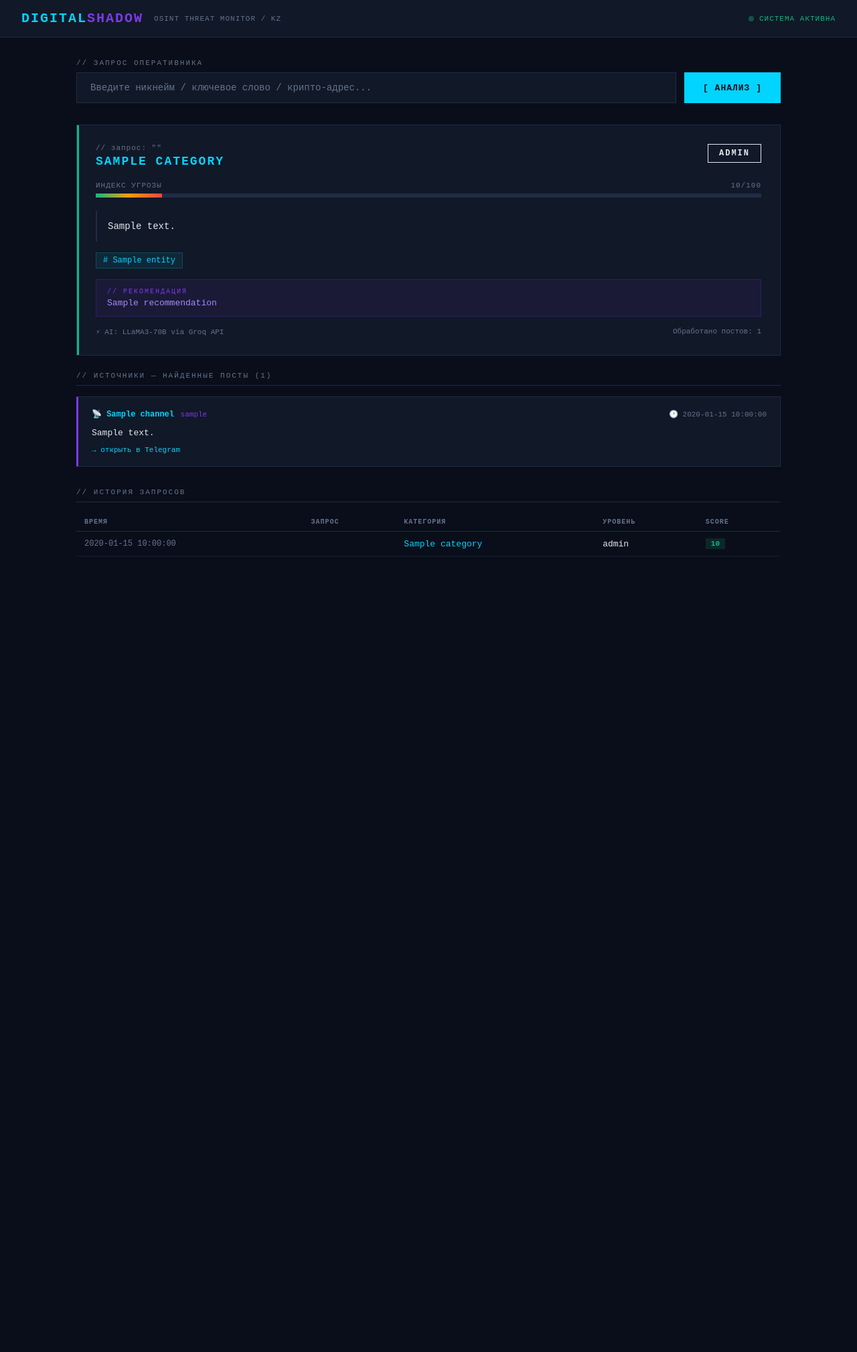
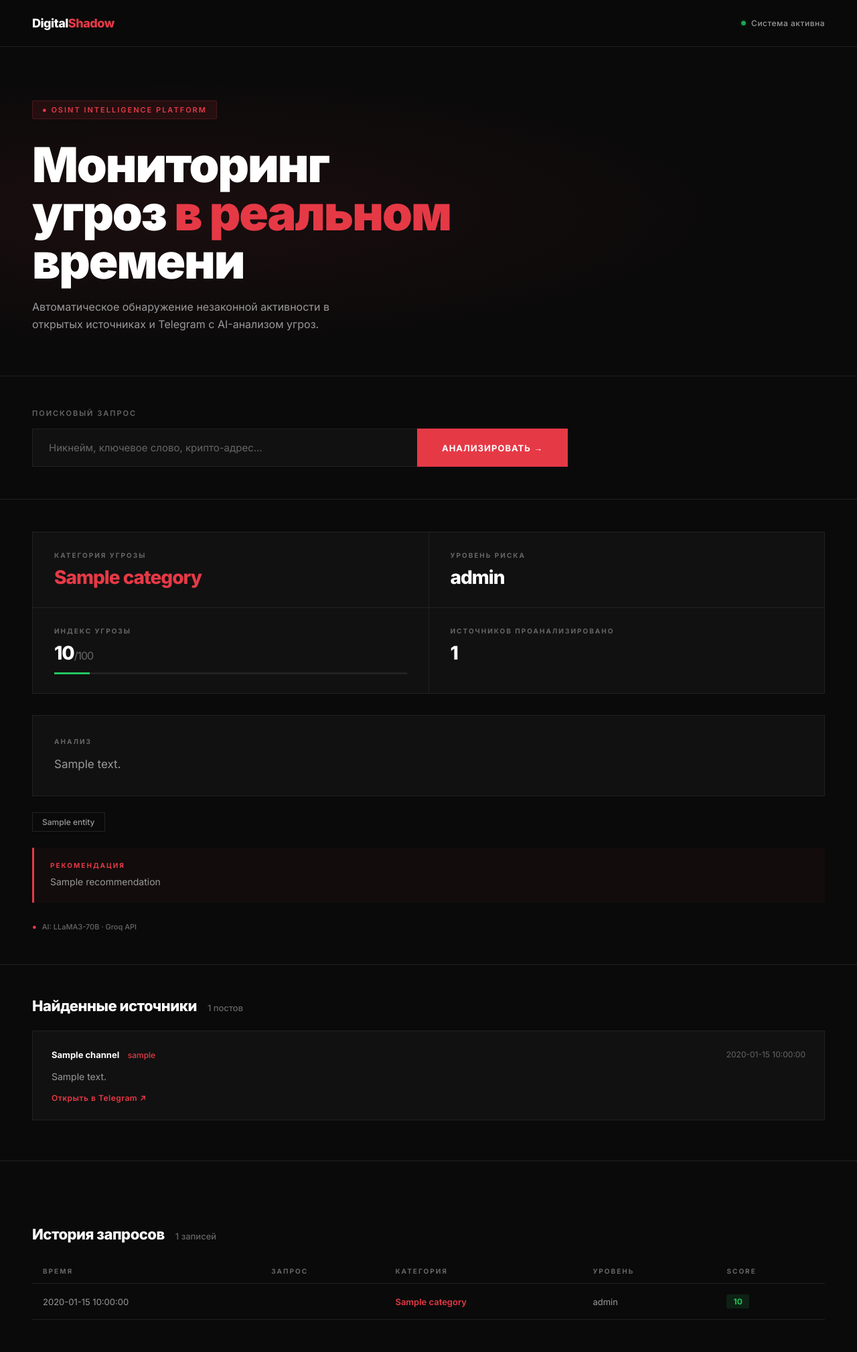
Before and after one commit to r1laun/digital-shadow_MVP, a FastAPI app: template templates/index.html in a window 1280 px wide. Shown: the whole page at 67% size. Before the commit the page ends 831 px from the top, so only its background shows below. Run offline with FastAPI, Linux system fonts and the light colour scheme; the template is opened without the code that fills it: most values are stand-ins (such as "Sample title", 1, 10 or a date in 2020).

Commit message:
Update index.html

```diff
--- a/templates/index.html
+++ b/templates/index.html
@@ -4,201 +4,521 @@
 <meta charset="UTF-8">
 <meta name="viewport" content="width=device-width, initial-scale=1.0">
 <title>Digital Shadow — OSINT Monitor</title>
+<link href="https://fonts.googleapis.com/css2?family=Inter:wght@300;400;500;600;700;800;900&display=swap" rel="stylesheet">
 <style>
   :root {
-    --bg: #0a0e1a;
-    --surface: #111827;
-    --border: #1e2d45;
-    --accent: #00d4ff;
-    --accent2: #7c3aed;
-    --text: #e2e8f0;
-    --muted: #64748b;
+    --bg: #0a0a0a;
+    --surface: #111111;
+    --surface2: #1a1a1a;
+    --border: #222222;
+    --accent: #e63946;
+    --accent2: #ff6b6b;
+    --text: #ffffff;
+    --muted: #666666;
+    --muted2: #999999;
+    --success: #22c55e;
+    --warning: #f59e0b;
     --danger: #ef4444;
-    --warning: #f59e0b;
-    --success: #10b981;
     --critical: #dc2626;
   }
+
   * { margin: 0; padding: 0; box-sizing: border-box; }
-  body { background: var(--bg); color: var(--text); font-family: 'Courier New', monospace; min-height: 100vh; }
 
-  header {
-    border-bottom: 1px solid var(--border);
-    padding: 16px 32px;
+  body {
+    background: var(--bg);
+    color: var(--text);
+    font-family: 'Inter', sans-serif;
+    min-height: 100vh;
+    -webkit-font-smoothing: antialiased;
+  }
+
+  /* NAV */
+  nav {
     display: flex;
     align-items: center;
-    gap: 16px;
+    justify-content: space-between;
+    padding: 24px 48px;
+    border-bottom: 1px solid var(--border);
+    position: sticky;
+    top: 0;
+    background: rgba(10,10,10,0.95);
+    backdrop-filter: blur(12px);
+    z-index: 100;
+  }
+
+  .nav-logo {
+    font-size: 18px;
+    font-weight: 800;
+    letter-spacing: -0.5px;
+    color: var(--text);
+  }
+
+  .nav-logo span { color: var(--accent); }
+
+  .nav-status {
+    display: flex;
+    align-items: center;
+    gap: 8px;
+    font-size: 12px;
+    color: var(--muted2);
+    font-weight: 500;
+    letter-spacing: 0.5px;
+  }
+
+  .status-dot {
+    width: 7px; height: 7px;
+    background: var(--success);
+    border-radius: 50%;
+    animation: pulse 2s infinite;
+  }
+
+  @keyframes pulse { 0%, 100% { opacity: 1; box-shadow: 0 0 0 0 rgba(34,197,94,0.4); } 50% { opacity: 0.8; box-shadow: 0 0 0 4px rgba(34,197,94,0); } }
+
+  /* HERO */
+  .hero {
+    padding: 80px 48px 64px;
+    border-bottom: 1px solid var(--border);
+    background: radial-gradient(ellipse at 20% 50%, rgba(230,57,70,0.08) 0%, transparent 60%);
+  }
+
+  .hero-tag {
+    display: inline-flex;
+    align-items: center;
+    gap: 8px;
+    background: rgba(230,57,70,0.1);
+    border: 1px solid rgba(230,57,70,0.2);
+    color: var(--accent);
+    font-size: 11px;
+    font-weight: 600;
+    letter-spacing: 2px;
+    text-transform: uppercase;
+    padding: 6px 14px;
+    border-radius: 2px;
+    margin-bottom: 32px;
+  }
+
+  .hero h1 {
+    font-size: clamp(40px, 6vw, 72px);
+    font-weight: 900;
+    line-height: 1.0;
+    letter-spacing: -2px;
+    max-width: 700px;
+    margin-bottom: 20px;
+  }
+
+  .hero h1 span { color: var(--accent); }
+
+  .hero-sub {
+    font-size: 16px;
+    color: var(--muted2);
+    font-weight: 400;
+    max-width: 500px;
+    line-height: 1.6;
+  }
+
+  /* SEARCH */
+  .search-section {
+    padding: 48px;
+    border-bottom: 1px solid var(--border);
+  }
+
+  .search-label {
+    font-size: 11px;
+    font-weight: 600;
+    color: var(--muted);
+    letter-spacing: 2px;
+    text-transform: uppercase;
+    margin-bottom: 16px;
+  }
+
+  .search-form {
+    display: flex;
+    gap: 0;
+    max-width: 800px;
+  }
+
+  .search-input {
+    flex: 1;
+    background: var(--surface);
+    border: 1px solid var(--border);
+    border-right: none;
+    color: var(--text);
+    padding: 18px 24px;
+    font-family: 'Inter', sans-serif;
+    font-size: 15px;
+    font-weight: 400;
+    outline: none;
+    transition: border-color 0.2s;
+    border-radius: 0;
+  }
+
+  .search-input:focus { border-color: var(--accent); }
+  .search-input::placeholder { color: var(--muted); }
+
+  .search-btn {
+    background: var(--accent);
+    color: white;
+    border: 1px solid var(--accent);
+    padding: 18px 36px;
+    font-family: 'Inter', sans-serif;
+    font-size: 13px;
+    font-weight: 700;
+    letter-spacing: 1px;
+    text-transform: uppercase;
+    cursor: pointer;
+    transition: background 0.2s;
+    white-space: nowrap;
+  }
+
+  .search-btn:hover { background: #c1121f; border-color: #c1121f; }
+
+  /* LOADING */
+  .loading {
+    display: none;
+    padding: 48px;
+    font-size: 13px;
+    color: var(--muted2);
+    font-weight: 500;
+    letter-spacing: 1px;
+    text-transform: uppercase;
+  }
+  .loading.active { display: flex; align-items: center; gap: 12px; }
+  .spinner {
+    width: 16px; height: 16px;
+    border: 2px solid var(--border);
+    border-top-color: var(--accent);
+    border-radius: 50%;
+    animation: spin 0.8s linear infinite;
+  }
+  @keyframes spin { to { transform: rotate(360deg); } }
+
+  /* RESULT */
+  .result-section { padding: 48px; border-bottom: 1px solid var(--border); }
+
+  .result-grid {
+    display: grid;
+    grid-template-columns: 1fr 1fr;
+    gap: 1px;
+    background: var(--border);
+    border: 1px solid var(--border);
+    margin-bottom: 32px;
+  }
+
+  .result-cell {
+    background: var(--surface);
+    padding: 28px 32px;
+  }
+
+  .cell-label {
+    font-size: 10px;
+    font-weight: 700;
+    color: var(--muted);
+    letter-spacing: 2px;
+    text-transform: uppercase;
+    margin-bottom: 10px;
+  }
+
+  .cell-value {
+    font-size: 28px;
+    font-weight: 800;
+    letter-spacing: -1px;
+    color: var(--text);
+  }
+
+  .cell-value.accent { color: var(--accent); }
+
+  .risk-низкий { color: var(--success) !important; }
+  .risk-средний { color: var(--warning) !important; }
+  .risk-высокий { color: var(--danger) !important; }
+  .risk-критический { color: var(--critical) !important; }
+
+  /* Score bar */
+  .score-bar-wrap { margin-top: 12px; }
+  .score-bar {
+    height: 3px;
+    background: var(--border);
+    margin-top: 8px;
+  }
+  .score-fill {
+    height: 100%;
+    background: var(--accent);
+    transition: width 1s ease;
+  }
+
+  /* Summary block */
+  .summary-block {
+    border: 1px solid var(--border);
+    padding: 32px;
+    margin-bottom: 24px;
     background: var(--surface);
   }
-  .logo { font-size: 20px; font-weight: bold; color: var(--accent); letter-spacing: 2px; }
-  .logo span { color: var(--accent2); }
-  .status-dot { width: 8px; height: 8px; background: var(--success); border-radius: 50%; animation: pulse 2s infinite; margin-left: auto; }
-  .status-label { font-size: 11px; color: var(--success); letter-spacing: 1px; }
-  @keyframes pulse { 0%, 100% { opacity: 1; } 50% { opacity: 0.3; } }
 
-  main { max-width: 1100px; margin: 0 auto; padding: 32px 24px; }
+  .summary-block p {
+    font-size: 17px;
+    line-height: 1.7;
+    color: var(--muted2);
+    font-weight: 400;
+  }
 
-  .search-label { font-size: 11px; color: var(--muted); letter-spacing: 2px; text-transform: uppercase; margin-bottom: 8px; }
-  .search-form { display: flex; gap: 12px; margin-bottom: 32px; }
-  .search-input {
-    flex: 1; background: var(--surface); border: 1px solid var(--border);
-    color: var(--text); padding: 14px 20px; font-family: 'Courier New', monospace;
-    font-size: 14px; outline: none; transition: border-color 0.2s;
+  /* Entities */
+  .entities { display: flex; flex-wrap: wrap; gap: 8px; margin: 24px 0; }
+  .entity-tag {
+    background: transparent;
+    border: 1px solid var(--border);
+    color: var(--muted2);
+    padding: 6px 14px;
+    font-size: 12px;
+    font-weight: 500;
+    transition: border-color 0.2s, color 0.2s;
   }
-  .search-input:focus { border-color: var(--accent); box-shadow: 0 0 0 2px rgba(0,212,255,0.1); }
-  .search-input::placeholder { color: var(--muted); }
-  .search-btn {
-    background: var(--accent); color: var(--bg); border: none;
-    padding: 14px 28px; font-family: 'Courier New', monospace;
-    font-size: 13px; font-weight: bold; letter-spacing: 1px; cursor: pointer;
+  .entity-tag:hover { border-color: var(--accent); color: var(--accent); }
+
+  /* Recommendation */
+  .rec-block {
+    border-left: 3px solid var(--accent);
+    padding: 20px 24px;
+    background: rgba(230,57,70,0.04);
+    margin-bottom: 24px;
   }
-  .search-btn:hover { opacity: 0.85; }
+  .rec-label { font-size: 10px; font-weight: 700; color: var(--accent); letter-spacing: 2px; text-transform: uppercase; margin-bottom: 8px; }
+  .rec-block p { font-size: 14px; color: var(--muted2); line-height: 1.6; }
 
-  .result-card {
-    background: var(--surface); border: 1px solid var(--border);
-    padding: 28px; margin-bottom: 24px; position: relative; overflow: hidden;
+  .ai-badge {
+    display: inline-flex;
+    align-items: center;
+    gap: 8px;
+    font-size: 11px;
+    color: var(--muted);
+    font-weight: 500;
   }
-  .result-card::before {
-    content: ''; position: absolute; top: 0; left: 0;
-    width: 3px; height: 100%; background: var(--risk-color, var(--accent));
+
+  /* POSTS */
+  .posts-section { padding: 0 48px 48px; border-bottom: 1px solid var(--border); }
+
+  .section-header {
+    display: flex;
+    align-items: baseline;
+    gap: 16px;
+    margin-bottom: 24px;
+    padding-top: 48px;
   }
-  .result-header { display: flex; align-items: flex-start; justify-content: space-between; margin-bottom: 20px; }
-  .result-query { font-size: 11px; color: var(--muted); letter-spacing: 1px; margin-bottom: 4px; }
-  .result-category { font-size: 18px; font-weight: bold; color: var(--accent); text-transform: uppercase; letter-spacing: 2px; }
-  .risk-badge { padding: 6px 16px; font-size: 12px; font-weight: bold; letter-spacing: 2px; text-transform: uppercase; border: 1px solid currentColor; }
-  .risk-низкий { color: var(--success); }
-  .risk-средний { color: var(--warning); }
-  .risk-высокий { color: var(--danger); }
-  .risk-критический { color: var(--critical); background: rgba(220,38,38,0.1); }
 
-  .score-section { margin: 20px 0; }
-  .score-label { font-size: 11px; color: var(--muted); letter-spacing: 1px; margin-bottom: 6px; display: flex; justify-content: space-between; }
-  .score-bar { height: 6px; background: var(--border); overflow: hidden; }
-  .score-fill { height: 100%; background: linear-gradient(90deg, #10b981, #f59e0b, #ef4444); }
+  .section-title {
+    font-size: 22px;
+    font-weight: 800;
+    letter-spacing: -0.5px;
+  }
 
-  .summary { font-size: 14px; line-height: 1.6; margin: 16px 0; padding: 12px 16px; border-left: 2px solid var(--border); }
-
-  .entities { display: flex; flex-wrap: wrap; gap: 8px; margin: 16px 0; }
-  .entity-tag { background: rgba(0,212,255,0.08); border: 1px solid rgba(0,212,255,0.2); color: var(--accent); padding: 4px 10px; font-size: 12px; }
-
-  .recommendation { background: rgba(124,58,237,0.08); border: 1px solid rgba(124,58,237,0.2); padding: 12px 16px; font-size: 13px; color: #a78bfa; margin-top: 16px; }
-  .rec-label { font-size: 10px; letter-spacing: 2px; color: var(--accent2); margin-bottom: 4px; }
-
-  .ai-footer { font-size: 11px; color: var(--muted); margin-top: 16px; display: flex; justify-content: space-between; }
-
-  .section-title { font-size: 11px; color: var(--muted); letter-spacing: 2px; text-transform: uppercase; margin-bottom: 16px; padding-bottom: 8px; border-bottom: 1px solid var(--border); }
+  .section-count {
+    font-size: 13px;
+    color: var(--muted);
+    font-weight: 500;
+  }
 
   .post-card {
-    background: var(--surface); border: 1px solid var(--border);
-    border-left: 3px solid var(--accent2);
-    padding: 16px 20px; margin-bottom: 10px;
+    border: 1px solid var(--border);
+    background: var(--surface);
+    padding: 24px 28px;
+    margin-bottom: 12px;
+    transition: border-color 0.2s;
   }
-  .post-meta { display: flex; justify-content: space-between; align-items: center; margin-bottom: 10px; flex-wrap: wrap; gap: 8px; }
-  .post-channel { font-size: 12px; color: var(--accent); font-weight: bold; }
-  .post-username { font-size: 11px; color: var(--accent2); }
-  .post-date { font-size: 11px; color: var(--muted); }
-  .post-text { font-size: 13px; color: var(--text); line-height: 1.6; }
-  .post-link { font-size: 11px; color: var(--accent); text-decoration: none; margin-top: 8px; display: inline-block; }
+
+  .post-card:hover { border-color: #333; }
+
+  .post-meta {
+    display: flex;
+    justify-content: space-between;
+    align-items: center;
+    margin-bottom: 12px;
+    flex-wrap: wrap;
+    gap: 8px;
+  }
+
+  .post-channel {
+    font-size: 13px;
+    font-weight: 700;
+    color: var(--text);
+  }
+
+  .post-username {
+    font-size: 12px;
+    color: var(--accent);
+    font-weight: 500;
+    margin-left: 8px;
+  }
+
+  .post-date {
+    font-size: 12px;
+    color: var(--muted);
+    font-weight: 400;
+  }
+
+  .post-text {
+    font-size: 14px;
+    color: var(--muted2);
+    line-height: 1.7;
+  }
+
+  .post-link {
+    display: inline-block;
+    margin-top: 12px;
+    font-size: 12px;
+    font-weight: 600;
+    color: var(--accent);
+    text-decoration: none;
+    letter-spacing: 0.5px;
+  }
+
   .post-link:hover { text-decoration: underline; }
 
-  .history-table { width: 100%; border-collapse: collapse; font-size: 13px; }
-  .history-table th { text-align: left; padding: 8px 12px; font-size: 10px; letter-spacing: 1px; color: var(--muted); border-bottom: 1px solid var(--border); }
-  .history-table td { padding: 10px 12px; border-bottom: 1px solid rgba(30,45,69,0.5); }
-  .history-table tr:hover td { background: rgba(255,255,255,0.02); }
-  .score-pill { display: inline-block; padding: 2px 8px; font-size: 11px; font-weight: bold; }
+  /* HISTORY */
+  .history-section { padding: 48px; }
 
-  .loading { display: none; text-align: center; padding: 40px; color: var(--muted); font-size: 13px; letter-spacing: 2px; }
-  .loading.active { display: block; }
-  @keyframes blink { 0%, 100% { opacity: 1; } 50% { opacity: 0; } }
-  .blink { animation: blink 1s infinite; }
+  .history-table { width: 100%; border-collapse: collapse; }
+  .history-table th {
+    text-align: left;
+    padding: 12px 16px;
+    font-size: 10px;
+    font-weight: 700;
+    letter-spacing: 2px;
+    text-transform: uppercase;
+    color: var(--muted);
+    border-bottom: 1px solid var(--border);
+  }
+  .history-table td {
+    padding: 16px 16px;
+    border-bottom: 1px solid var(--border);
+    font-size: 13px;
+    color: var(--muted2);
+  }
+  .history-table tr:hover td { background: var(--surface); }
+  .history-table td:nth-child(2) { color: var(--text); font-weight: 500; }
+  .history-table td:nth-child(3) { color: var(--accent); font-weight: 600; }
+
+  .score-badge {
+    display: inline-block;
+    padding: 3px 10px;
+    font-size: 12px;
+    font-weight: 700;
+    border-radius: 2px;
+  }
 </style>
 </head>
 <body>
 
-<header>
-  <div class="logo">DIGITAL<span>SHADOW</span></div>
-  <div style="font-size:11px; color:var(--muted); letter-spacing:1px;">OSINT THREAT MONITOR / KZ</div>
-  <div style="margin-left:auto; display:flex; align-items:center; gap:8px;">
+<!-- NAV -->
+<nav>
+  <div class="nav-logo">Digital<span>Shadow</span></div>
+  <div class="nav-status">
     <div class="status-dot"></div>
-    <div class="status-label">СИСТЕМА АКТИВНА</div>
+    Система активна
   </div>
-</header>
+</nav>
 
-<main>
+<!-- HERO -->
+<div class="hero">
+  <div class="hero-tag">● OSINT Intelligence Platform</div>
+  <h1>Мониторинг<br>угроз <span>в реальном</span><br>времени</h1>
+  <p class="hero-sub">Автоматическое обнаружение незаконной активности в открытых источниках и Telegram с AI-анализом угроз.</p>
+</div>
 
-  <div class="search-label">// запрос оперативника</div>
+<!-- SEARCH -->
+<div class="search-section">
+  <div class="search-label">Поисковый запрос</div>
   <form class="search-form" method="post" action="/search" onsubmit="showLoading()">
     <input class="search-input" type="text" name="query"
-      placeholder="Введите никнейм / ключевое слово / крипто-адрес..."
+      placeholder="Никнейм, ключевое слово, крипто-адрес..."
       value="{{ query or '' }}" autocomplete="off" required>
-    <button class="search-btn" type="submit">[ АНАЛИЗ ]</button>
+    <button class="search-btn" type="submit">Анализировать →</button>
   </form>
+</div>
 
+<!-- LOADING -->
 <div class="loading" id="loading">
-    <span class="blink">▋</span> СКАНИРОВАНИЕ ИСТОЧНИКОВ...
+  <div class="spinner"></div>
+  Сканирование источников...
 </div>
 
 {% if result %}
 {% set risk = result.risk_level %}
 {% set score = result.risk_score %}
-  <div class="result-card" style="
-    --risk-color: {% if risk == 'критический' %}#dc2626{% elif risk == 'высокий' %}#ef4444{% elif risk == 'средний' %}#f59e0b{% else %}#10b981{% endif %};
-  ">
-    <div class="result-header">
-      <div>
-        <div class="result-query">// запрос: "{{ result.query }}"</div>
-        <div class="result-category">{{ result.category }}</div>
+
+<!-- RESULT -->
+<div class="result-section">
+
+  <div class="result-grid">
+    <div class="result-cell">
+      <div class="cell-label">Категория угрозы</div>
+      <div class="cell-value accent">{{ result.category }}</div>
     </div>
-      <div class="risk-badge risk-{{ risk }}">{{ risk }}</div>
+    <div class="result-cell">
+      <div class="cell-label">Уровень риска</div>
+      <div class="cell-value risk-{{ risk }}">{{ risk }}</div>
     </div>
-
-    <div class="score-section">
-      <div class="score-label">
-        <span>ИНДЕКС УГРОЗЫ</span>
-        <span>{{ score }}/100</span>
+    <div class="result-cell">
+      <div class="cell-label">Индекс угрозы</div>
+      <div class="cell-value">{{ score }}<span style="font-size:16px; color:var(--muted); font-weight:400;">/100</span></div>
+      <div class="score-bar-wrap">
+        <div class="score-bar">
+          <div class="score-fill" style="width:{{ score }}%;
+            background: {% if score > 75 %}#ef4444{% elif score > 50 %}#f59e0b{% else %}#22c55e{% endif %};
+          "></div>
         </div>
-      <div class="score-bar">
-        <div class="score-fill" style="width: {{ score }}%;"></div>
+      </div>
+    </div>
+    <div class="result-cell">
+      <div class="cell-label">Источников проанализировано</div>
+      <div class="cell-value">{{ result.posts_count }}</div>
     </div>
   </div>
 
-    <div class="summary">{{ result.summary }}</div>
+  <div class="summary-block">
+    <div class="cell-label" style="margin-bottom:14px;">Анализ</div>
+    <p>{{ result.summary }}</p>
+  </div>
 
   {% if result.entities %}
   <div class="entities">
     {% for entity in result.entities %}
-      <span class="entity-tag"># {{ entity }}</span>
+    <span class="entity-tag">{{ entity }}</span>
     {% endfor %}
   </div>
   {% endif %}
 
-    <div class="recommendation">
-      <div class="rec-label">// РЕКОМЕНДАЦИЯ</div>
-      {{ result.recommendation }}
+  <div class="rec-block">
+    <div class="rec-label">Рекомендация</div>
+    <p>{{ result.recommendation }}</p>
   </div>
 
-    <div class="ai-footer">
-      <span>⚡ AI: LLaMA3-70B via Groq API</span>
-      <span>Обработано постов: {{ result.posts_count }}</span>
-    </div>
+  <div class="ai-badge">
+    <span style="color:var(--accent);">●</span>
+    AI: LLaMA3-70B · Groq API
   </div>
 
+</div>
+
+<!-- POSTS -->
 {% if posts %}
-  <div style="margin-bottom:32px;">
-    <div class="section-title">// источники — найденные посты ({{ posts|length }})</div>
+<div class="posts-section">
+  <div class="section-header">
+    <div class="section-title">Найденные источники</div>
+    <div class="section-count">{{ posts|length }} постов</div>
+  </div>
+
   {% for post in posts %}
   <div class="post-card">
     <div class="post-meta">
       <div>
-          <span class="post-channel">📡 {{ post.channel }}</span>
+        <span class="post-channel">{{ post.channel }}</span>
         {% if post.username %}
-          <span class="post-username"> {{ post.username }}</span>
+        <span class="post-username">{{ post.username }}</span>
         {% endif %}
       </div>
-        <span class="post-date">🕐 {{ post.date }}</span>
+      <span class="post-date">{{ post.date }}</span>
     </div>
     <div class="post-text">{{ post.text }}</div>
     {% if post.link %}
-      <a class="post-link" href="{{ post.link }}" target="_blank">→ открыть в Telegram</a>
+    <a class="post-link" href="{{ post.link }}" target="_blank">Открыть в Telegram ↗</a>
     {% endif %}
   </div>
   {% endfor %}
@@ -206,30 +526,34 @@
 {% endif %}
 {% endif %}
 
+<!-- HISTORY -->
 {% if history %}
-  <div>
-    <div class="section-title">// история запросов</div>
+<div class="history-section">
+  <div class="section-header">
+    <div class="section-title">История запросов</div>
+    <div class="section-count">{{ history|length }} записей</div>
+  </div>
   <table class="history-table">
     <thead>
       <tr>
-          <th>ВРЕМЯ</th>
-          <th>ЗАПРОС</th>
-          <th>КАТЕГОРИЯ</th>
-          <th>УРОВЕНЬ</th>
-          <th>SCORE</th>
+        <th>Время</th>
+        <th>Запрос</th>
+        <th>Категория</th>
+        <th>Уровень</th>
+        <th>Score</th>
       </tr>
     </thead>
     <tbody>
       {% for h in history %}
       <tr>
-          <td style="color:var(--muted); font-size:12px;">{{ h.created_at }}</td>
+        <td>{{ h.created_at }}</td>
         <td>{{ h.query }}</td>
-          <td style="color:var(--accent);">{{ h.category }}</td>
+        <td>{{ h.category }}</td>
         <td class="risk-{{ h.risk_level }}">{{ h.risk_level }}</td>
         <td>
-            <span class="score-pill" style="
-              background: rgba({% if h.risk_score > 75 %}239,68,68{% elif h.risk_score > 50 %}245,158,11{% else %}16,185,129{% endif %},0.15);
-              color: {% if h.risk_score > 75 %}#ef4444{% elif h.risk_score > 50 %}#f59e0b{% else %}#10b981{% endif %};
+          <span class="score-badge" style="
+            background: rgba({% if h.risk_score > 75 %}239,68,68{% elif h.risk_score > 50 %}245,158,11{% else %}34,197,94{% endif %},0.12);
+            color: {% if h.risk_score > 75 %}#ef4444{% elif h.risk_score > 50 %}#f59e0b{% else %}#22c55e{% endif %};
           ">{{ h.risk_score }}</span>
         </td>
       </tr>
@@ -239,8 +563,6 @@
 </div>
 {% endif %}
 
-</main>
-
 <script>
 function showLoading() {
   document.getElementById('loading').classList.add('active');
```
Lines whose indentation alone changed are shown as unchanged.
